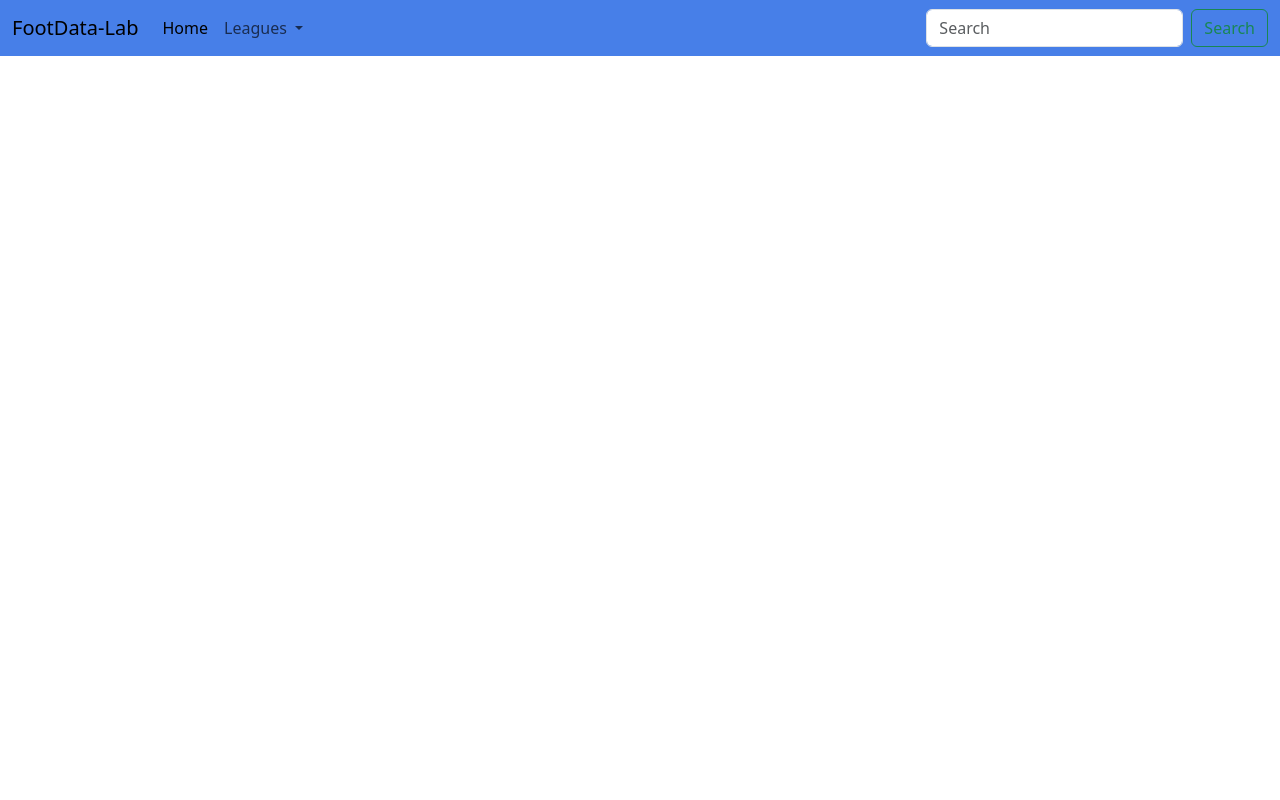
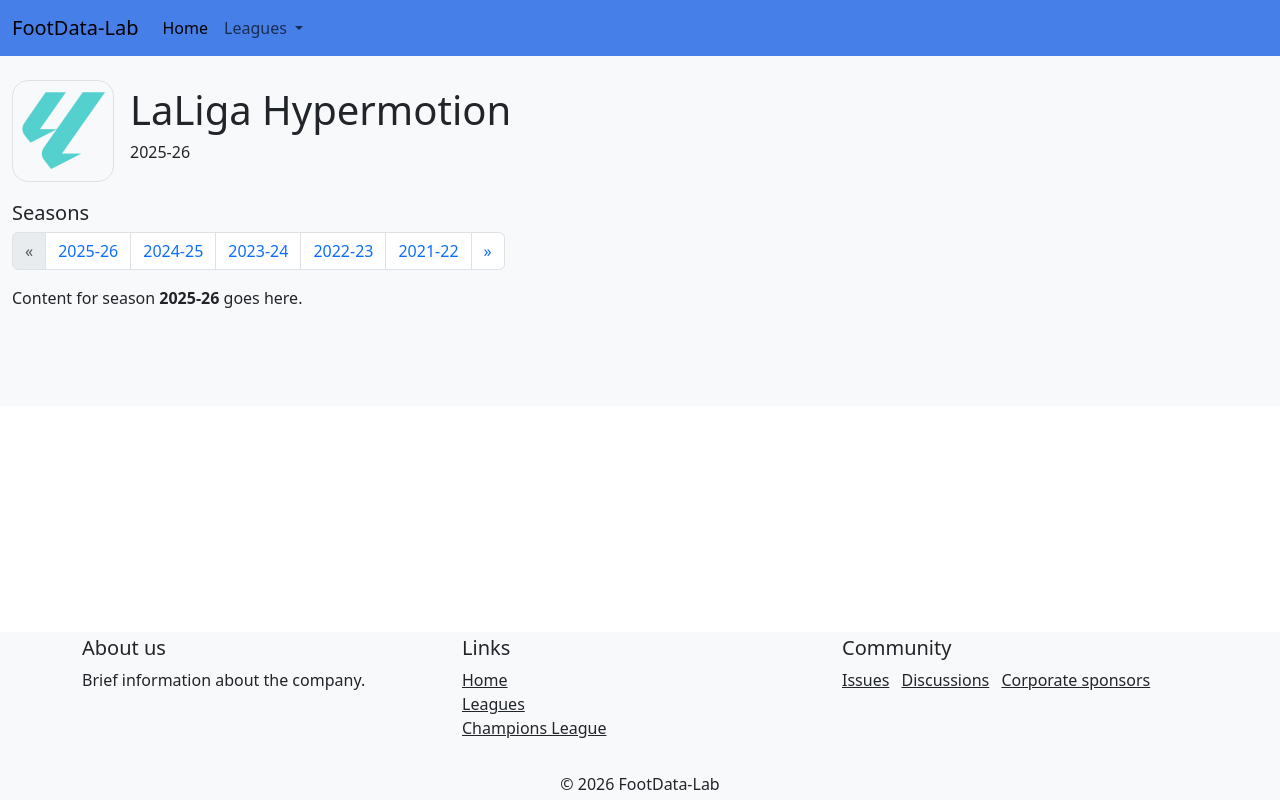
Before and after one commit to asiercarabantes-uni/FootData-Lab, a plain HTML site: page data/laliga-hypermotion.html in a window 1280 px wide. Drawn offline with Linux system fonts and the light colour scheme; no server answers.

Commit message:
feat: create a pagination to navigate through seasons and configure it

```diff
--- a/data/laliga-hypermotion.html
+++ b/data/laliga-hypermotion.html
@@ -65,13 +65,61 @@
                         </ul>
                     </li>
                 </ul>
-                <form class="d-flex" role="search">
-                    <input class="form-control me-2" type="search" placeholder="Search" aria-label="Search"/>
-                    <button class="btn btn-outline-success" type="submit">Search</button>
-                </form>
             </div>
         </div>
     </nav>
+
+    <!-- Content -->
+    <div id="content" class="container-fluid bg-light" style="padding-top: 80px; padding-bottom: 80px;">
+        <div class="heading d-flex gap-3">
+            <img src="../img/laliga-hypermotion.png" alt="" class="border rounded-4">
+            <div class="heading_title">
+                <div class="heading_name fs-1">LaLiga Hypermotion</div>
+                <div class="heading_info" id="seasonName">2025-26</div>
+            </div>
+        </div>
+
+        <div class="seasons mb-3 mt-3 fs-5">
+            Seasons
+            <nav aria-label="Seasons pagination" class="mt-1">
+                <ul class="pagination" id="seasonPagination"></ul>
+            </nav>
+        </div>
+
+        <div id="seasonContent">
+            <p>Season content will load here.</p>
+        </div>
+
+    </div>
+
+    <!-- Footer -->
+    <footer class="bg-light text-dark fixed-bottom p-1">
+    <div class="container">
+        <div class="row">
+            <div class="col-md-4">
+                <h5>About us</h5>
+                <p>Brief information about the company.</p>
+            </div>
+            <div class="col-md-4">
+                <h5>Links</h5>
+                <ul class="list-unstyled">
+                    <li><a href="#" class="text-dark">Home</a></li>
+                    <li><a href="#" class="text-dark">Leagues</a></li>
+                    <li><a href="#" class="text-dark">Champions League</a></li>
+                </ul>
+            </div>
+            <div class="col-md-4">
+                <h5>Community</h5>
+                <a href="#" class="text-dark me-2">Issues</a>
+                <a href="#" class="text-dark me-2">Discussions</a>
+                <a href="#" class="text-dark">Corporate sponsors</a>
+            </div>
+        </div>
+        <div class="text-center mt-3">
+            &copy; 2026 FootData-Lab
+        </div>
+    </div>
+    </footer>
 
     <script src="../js/bootstrap.bundle.min.js"></script>
     <script src="../js/javascript.js"></script>
--- a/js/javascript.js
+++ b/js/javascript.js
@@ -2,7 +2,17 @@
 // leagues
 const leagues = ['es.1', 'es.2', 'en.1', 'it.1', 'de.1', 'fr.1', 'uefa.cl']
 // seasons
-const seasons = ['2010-11', '2011-12', '2012-13', '2013-14', '2014-15', '2015-16', '2016-17', '2017-18', '2018-19', '2019-20', '2020-21', '2021-22', '2022-23', '2023-24', '2024-25']
+const seasons = ['2025-26', '2024-25', '2023-24', '2022-23',
+  '2021-22', '2020-21', '2019-20', '2018-19',
+  '2017-18', '2016-17', '2015-16', '2014-15',
+  '2013-14', '2012-13', '2011-12', '2010-11'];
+
+let currentIndex = 0; // index of the first visible button
+const pageSize = 5; // show five seasons in a row
+
+const seasonPagination = document.getElementById("seasonPagination");
+const seasonName = document.getElementById("seasonName");
+const seasonContent = document.getElementById("seasonContent");
 
 // load the content dynamically (AJAX)
 function loadContent(url) {
@@ -14,7 +24,59 @@ function loadContent(url) {
     .catch(err => console.error('Error loading the content:', err));
 }
 
+// render the season buttons
+function renderPagination() {
+    seasonPagination.innerHTML = "";
+
+    // create the previous button
+    const prevItem = document.createElement("li");
+    prevItem.className = "page-item" + (currentIndex === 0 ? " disabled" : ""); // guess if the pagination is at the start
+    prevItem.innerHTML = `<a class="page-link" href="#">«</a>`;
+    prevItem.onclick = (e) => {
+        e.preventDefault();
+        if (currentIndex > 0) {
+            currentIndex -= pageSize;
+            renderPagination();
+        }
+    };
+    seasonPagination.appendChild(prevItem);
+
+    // create the season buttons (limit 5)
+    const visibleSeasons = seasons.slice(currentIndex, currentIndex + pageSize); // returns a subarray from start (currentIndex) to end (currentIndex + 5)
+    visibleSeasons.forEach(season => {
+        const li = document.createElement("li");
+        li.className = "page-item";
+        li.innerHTML = `<a class="page-link" href="#">${season}</a>`;
+        li.onclick = (e) => {
+            e.preventDefault();
+            loadSeason(season);
+        };
+        seasonPagination.appendChild(li);
+    });
+
+    // create the next button
+    const nextItem = document.createElement("li");
+    nextItem.className = "page-item" + (currentIndex + pageSize >= seasons.length ? " disabled" : ""); // guess if the pagination is at the end
+    nextItem.innerHTML = `<a class="page-link" href="#">»</a>`;
+    nextItem.onclick = (e) => {
+        e.preventDefault();
+        if (currentIndex + pageSize < seasons.length) {
+            currentIndex += pageSize;
+            renderPagination();
+        }
+    };
+    seasonPagination.appendChild(nextItem);
+}
+
 // ---------- for each season ----------
+
+function loadSeason(season) {
+    seasonName.textContent = season;
+    seasonContent.innerHTML = `<p>Content for season <strong>${season}</strong> goes here.</p>`;
+}
+
+renderPagination();
+loadSeason(seasons[0]);
 
 // lists the teams of each league
 async function getTeams(league, season) {
```
Also changed, not shown: index.html (+0 -4 lines).
